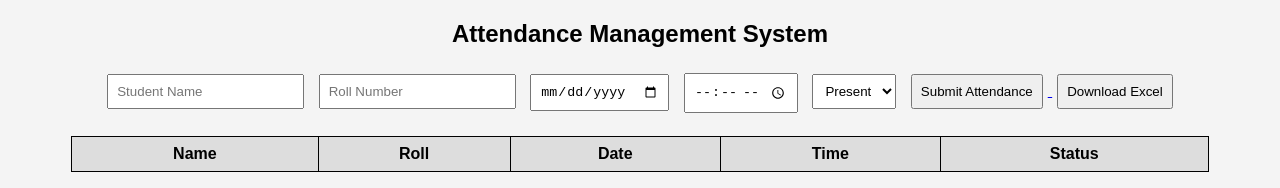
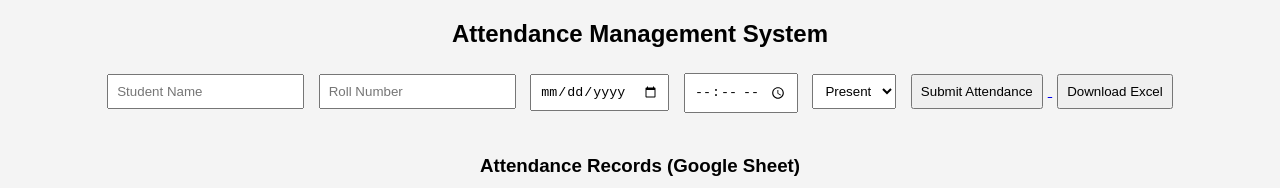
Before and after one commit to pallaviparvat41-crypto/attendance-management-system-1, a plain HTML site: page index.html in a window 1280 px wide. Shown: the top 188 px of the page. Drawn offline with Linux system fonts and the light colour scheme.

Commit message:
Update index.html

```diff
--- a/index.html
+++ b/index.html
@@ -48,15 +48,7 @@
 
 <br><br>
 
-<table id="attendanceTable">
-    <tr>
-        <th>Name</th>
-        <th>Roll</th>
-        <th>Date</th>
-        <th>Time</th>
-        <th>Status</th>
-    </tr>
-</table>
+
     <h3>Attendance Records (Google Sheet)</h3>
 
 <iframe
@@ -66,7 +58,7 @@ height="400">
 </iframe>
 
 <script>
-let data = JSON.parse(localStorage.getItem("attendanceData")) || [];
+
 
 function addData(){
 
```
